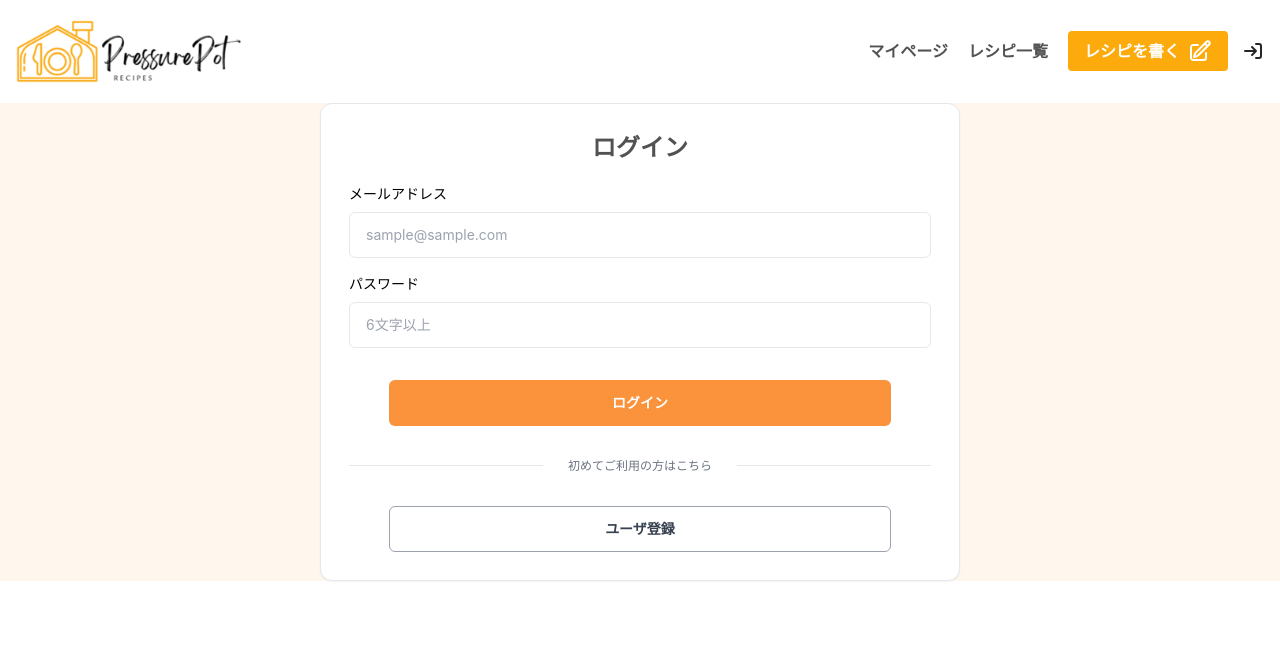
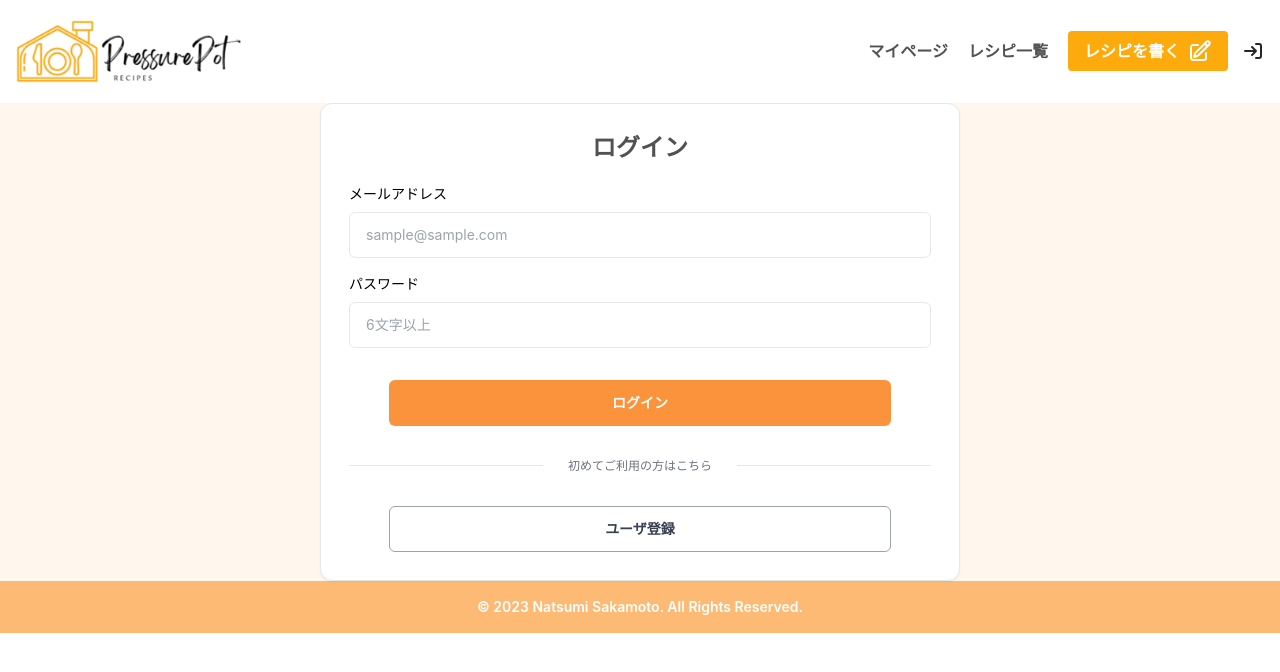
Before and after one commit to skysky0208/cooker_recipe_app, a React (Create React App) app in the folder frontend/react-app/: page /signin in a window 1280 px wide. Shown: the top 672 px of the page. Built offline with nearby package versions, Linux system fonts and the light colour scheme; what axios-case-converter would draw is missing.

Commit message:
frontend/ footer

```diff
--- a/frontend/react-app/src/components/HeaderAuthButton.tsx
+++ b/frontend/react-app/src/components/AuthHeaderButton.tsx
@@ -6,7 +6,7 @@ import { signOut } from 'lib/api/auth';
 
 import { AuthContext } from 'App';
 
-const HeaderAuthButton = () => {
+const AuthHeaderButton = () => {
     const { loading, isSignedIn, setIsSignedIn } = useContext(AuthContext);
     const navigate = useNavigate();
 
@@ -82,4 +82,4 @@ const HeaderAuthButton = () => {
     }
 };
 
-export default HeaderAuthButton;
+export default AuthHeaderButton;
--- a/frontend/react-app/src/components/layouts/CommonLayout.tsx
+++ b/frontend/react-app/src/components/layouts/CommonLayout.tsx
@@ -1,6 +1,7 @@
 import React from 'react';
 
 import Header from 'components/layouts/Header';
+import Footer from 'components/layouts/Footer';
 
 interface CommonLayoutProps {
     children: React.ReactElement;
@@ -10,14 +11,13 @@ interface CommonLayoutProps {
 const CommonLayout = ({ children }: CommonLayoutProps) => {
     return (
         <>
-            <header>
-                <Header />
-            </header>
+            <Header />
             <main className="w-full mx-auto">
                 <div className="mx-auto bg-orange-50">
                     <div className="flex justify-center w-full">{children}</div>
                 </div>
             </main>
+            <Footer />
         </>
     );
 };
--- /dev/null
+++ b/frontend/react-app/src/components/layouts/Footer.tsx
@@ -0,0 +1,19 @@
+import React from 'react';
+
+const Footer = () => {
+    return (
+        <footer className="bg-orange-300">
+            <div className="w-full p-4 flex justify-center">
+                <span className="text-sm text-white font-semibold">
+                    © 2023{' '}
+                    <a href="https://github.com/skysky0208/" className="hover:underline">
+                        Natsumi Sakamoto
+                    </a>
+                    . All Rights Reserved.
+                </span>
+            </div>
+        </footer>
+    );
+};
+
+export default Footer;
--- a/frontend/react-app/src/components/layouts/Header.tsx
+++ b/frontend/react-app/src/components/layouts/Header.tsx
@@ -1,4 +1,4 @@
-import AuthHeaderButton from 'components/HeaderAuthButton';
+import AuthHeaderButton from 'components/AuthHeaderButton';
 import { useNavigate } from 'react-router-dom';
 
 const Header = () => {
```
